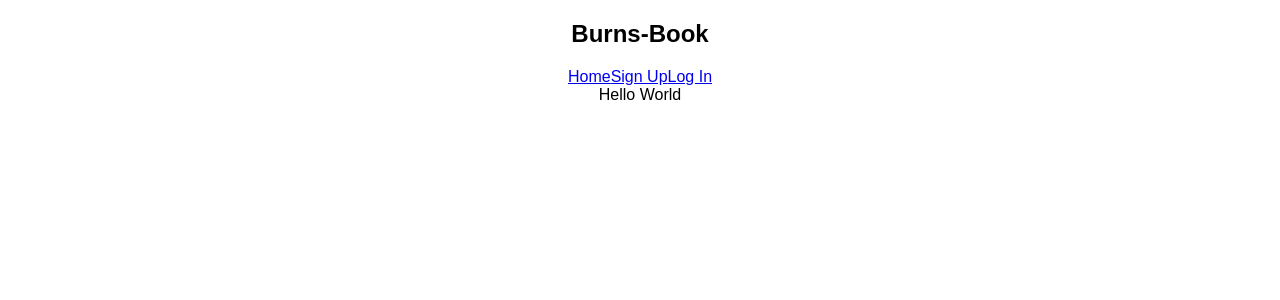
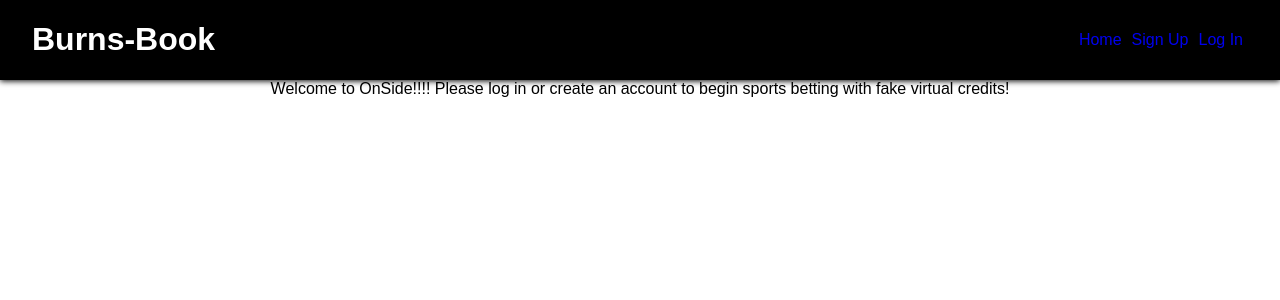
Before and after one commit to burnsbeaver/Burns-Book, a React (Create React App) app in the folder client/: page / in a window 1280 px wide. Shown: the top 300 px of the page. Built offline with nearby package versions, Linux system fonts and the light colour scheme.

Commit message:
Adding user details to the app.js page

```diff
--- a/client/src/App.js
+++ b/client/src/App.js
@@ -3,18 +3,34 @@ import axios from 'axios';
 import { BrowserRouter as Router, Link, Route } from 'react-router-dom';
 import logo from './logo.svg';
 import './App.css';
+import { setAxiosHeaders, setAxiosDefaults } from './util';
 import NavBar from './components/NavBar'
 import SignIn from './components/SignIn'
 import UserRegistration from './components/UserRegistration'
 import HomePage from './components/HomePage'
+import AccountPage from './components/AccountPage'
 
 class App extends Component {
+  constructor(){
+    super()
+    this.state = {
+      user: {},
+    }
+  }
+
+  componentWillMount () {
+    setAxiosDefaults();
+  }
+
+
+
   render() {
     return (
       <Router>
         <div className="App">
           <NavBar />
           <Route exact path="/" component={HomePage} />
+          <Route exact path="/user/:userID" component={AccountPage}/>
           <Route exact path="/signin" component={SignIn} />
           <Route exact path="/signUp" component={UserRegistration} />
         </div>
--- /dev/null
+++ b/client/src/components/AccountPage.jsx
@@ -0,0 +1,13 @@
+import React, { Component } from 'react'
+
+class AccountPage extends Component {
+  render () {
+    return (
+      <div>
+        Hello World
+      </div>
+    )
+  }
+}
+
+export default AccountPage;
--- a/client/src/components/HomePage.jsx
+++ b/client/src/components/HomePage.jsx
@@ -4,7 +4,7 @@ class HomePage extends Component {
   render () {
     return (
       <div>
-        Hello World
+        Welcome to OnSide!!!! Please log in or create an account to begin sports betting with fake virtual credits!
       </div>
     )
   }
--- a/client/src/components/NavBar.jsx
+++ b/client/src/components/NavBar.jsx
@@ -1,17 +1,36 @@
 import React, { Component } from 'react'
 import { Link } from 'react-router-dom'
+import styled from "styled-components";
+
+const Navbar = styled.div`
+  width: 95%;
+  display: flex;
+  justify-content: space-between;
+  align-items: center;
+  padding: 0 2.5%;
+  background-color: black;
+  box-shadow: 0px 1px 6px black;
+  color: white;
+  a {
+    text-decoration: none;
+    margin: 0 5px;
+    &:visited {
+      color: white;
+    }
+  }
+`;
 
 class NavBar extends Component {
   render () {
     return(
-      <nav>
+      <Navbar>
        <h1>Burns-Book</h1>
        <div>
          <Link to="/">Home</Link>
          <Link to="/signUp">Sign Up</Link>
          <Link to="/signin">Log In</Link>
        </div>
-     </nav>
+     </Navbar>
     )
   }
 }
--- a/client/src/components/SignIn.jsx
+++ b/client/src/components/SignIn.jsx
@@ -24,6 +24,8 @@ _signIn = async (e) => {
   this.setState({redirect: true})
 }
 
+
+
  _handleChange = (e) => {
    const newState = {...this.state};
    newState[e.target.name] = e.target.value;
@@ -32,7 +34,7 @@ _signIn = async (e) => {
 
  render() {
    if (this.state.redirect){
-     return <Redirect to="/" />
+     return <Redirect to="/user/:userID" />
    }
    return (
      <div>
--- a/client/src/components/UserRegistration.jsx
+++ b/client/src/components/UserRegistration.jsx
@@ -27,10 +27,6 @@ class UserRegistration extends Component {
    this.setState({redirect: true})
  }
 
- _signIn = (e) => {
-   e.preventDefault();
-   this.setState({redirect: true})
- }
 
  _handleChange = (e) => {
    const newState = {...this.state};
@@ -40,7 +36,7 @@ class UserRegistration extends Component {
 
  render() {
    if (this.state.redirect){
-     return <Redirect to="/" />
+     return <Redirect to="/user/:userID" />
    }
    return (
      <div>
```
Also changed, not shown: 1 other file (tests, documents, lock files or other folders).
